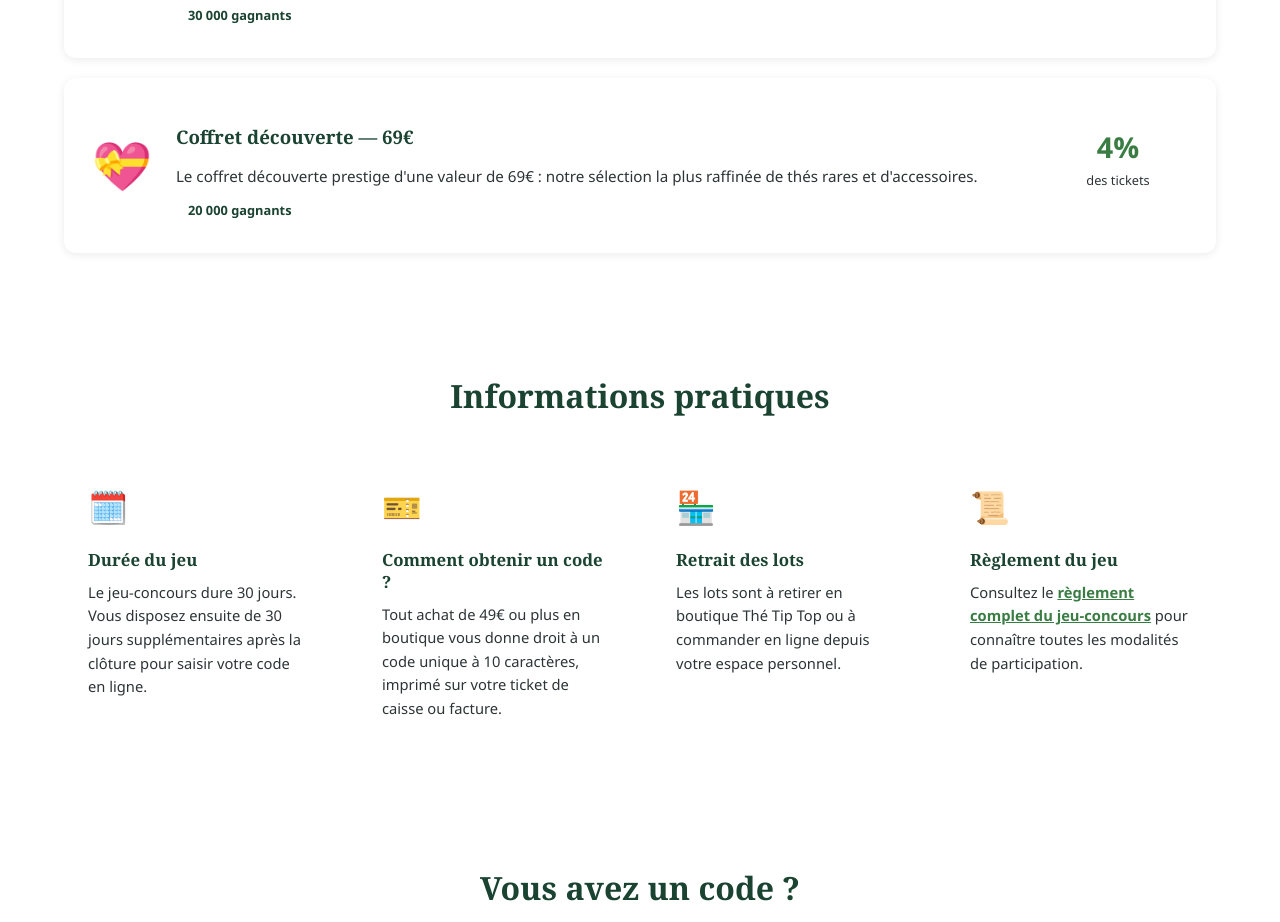
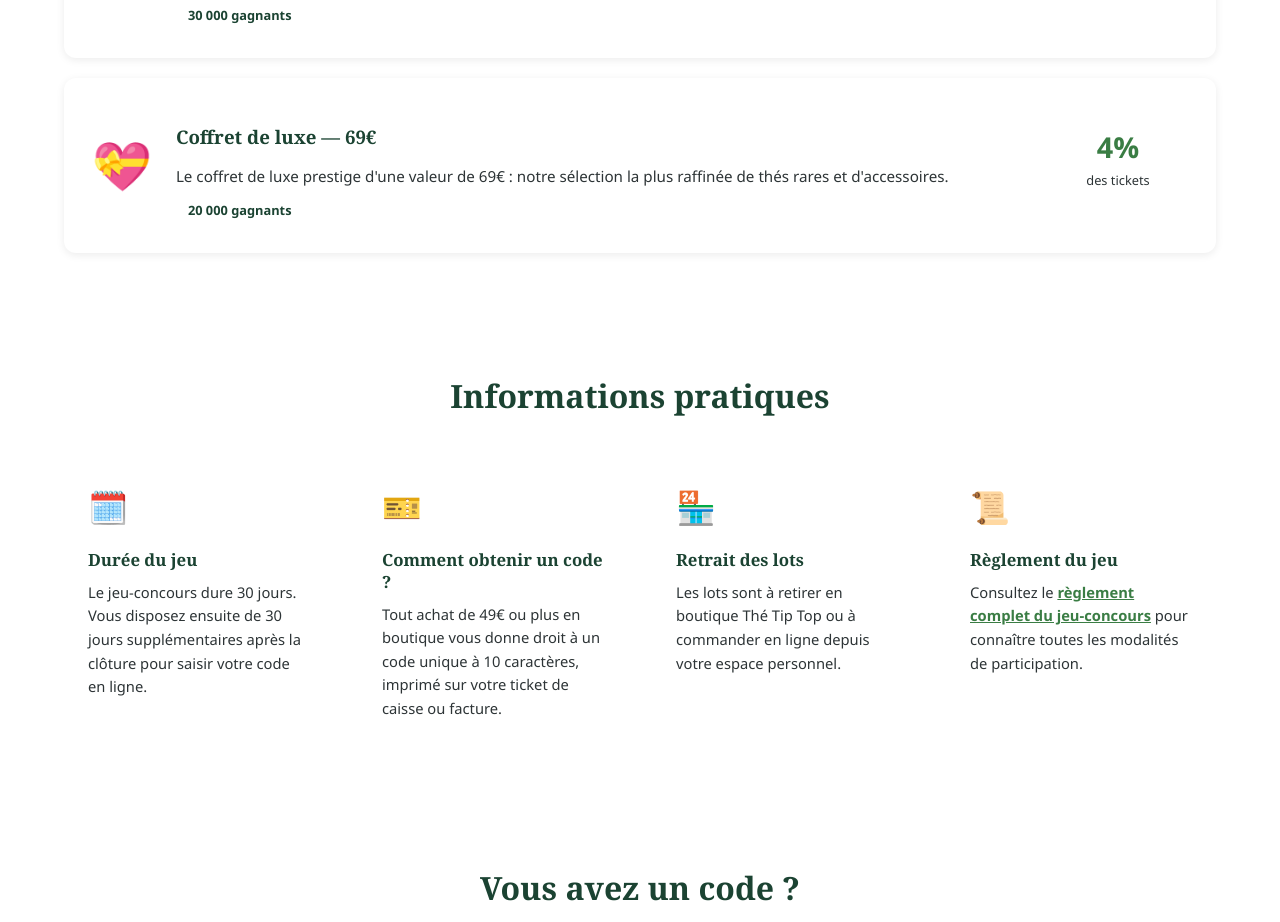
Before and after one commit to HilmiKeles/projet-fin-annee, a React (Vite) app in the folder frontend/: page /lots in a window 1280 px wide. Shown: the part 1592-2514 px from the top of the page. Built offline with nearby package versions, Linux system fonts and the light colour scheme.

Commit message:
modif nom lot premium

```diff
--- a/frontend/src/pages/Lots.jsx
+++ b/frontend/src/pages/Lots.jsx
@@ -43,11 +43,11 @@ export default function Lots() {
     },
     {
       emoji: '💝',
-      titre: 'Coffret découverte — 69€',
+      titre: 'Coffret de luxe — 69€',
       pourcentage: 4,
       quantite: '20 000 gagnants',
       description:
-        'Le coffret découverte prestige d\'une valeur de 69€ : notre sélection ' +
+        'Le coffret de luxe prestige d\'une valeur de 69€ : notre sélection ' +
         'la plus raffinée de thés rares et d\'accessoires.',
     },
   ];
--- a/frontend/src/pages/Result.jsx
+++ b/frontend/src/pages/Result.jsx
@@ -26,7 +26,7 @@ const GAINS = {
   },
   coffret69: {
     emoji: "🏆",
-    titre: "Un coffret découverte premium (69€) !",
+    titre: "Un coffret de luxe premium (69€) !",
     description: "Le grand gagnant ! Notre coffret le plus prestigieux.",
   },
 };
--- a/frontend/src/styles/EnterCode.css
+++ b/frontend/src/styles/EnterCode.css
@@ -80,7 +80,7 @@
   transition: background 0.2s;
 }
 
-.btn-primar:hover:not(:disabled) {
+.btn-primary:hover:not(:disabled) {
   background: var(--vert-fonce);
 }
 
```
